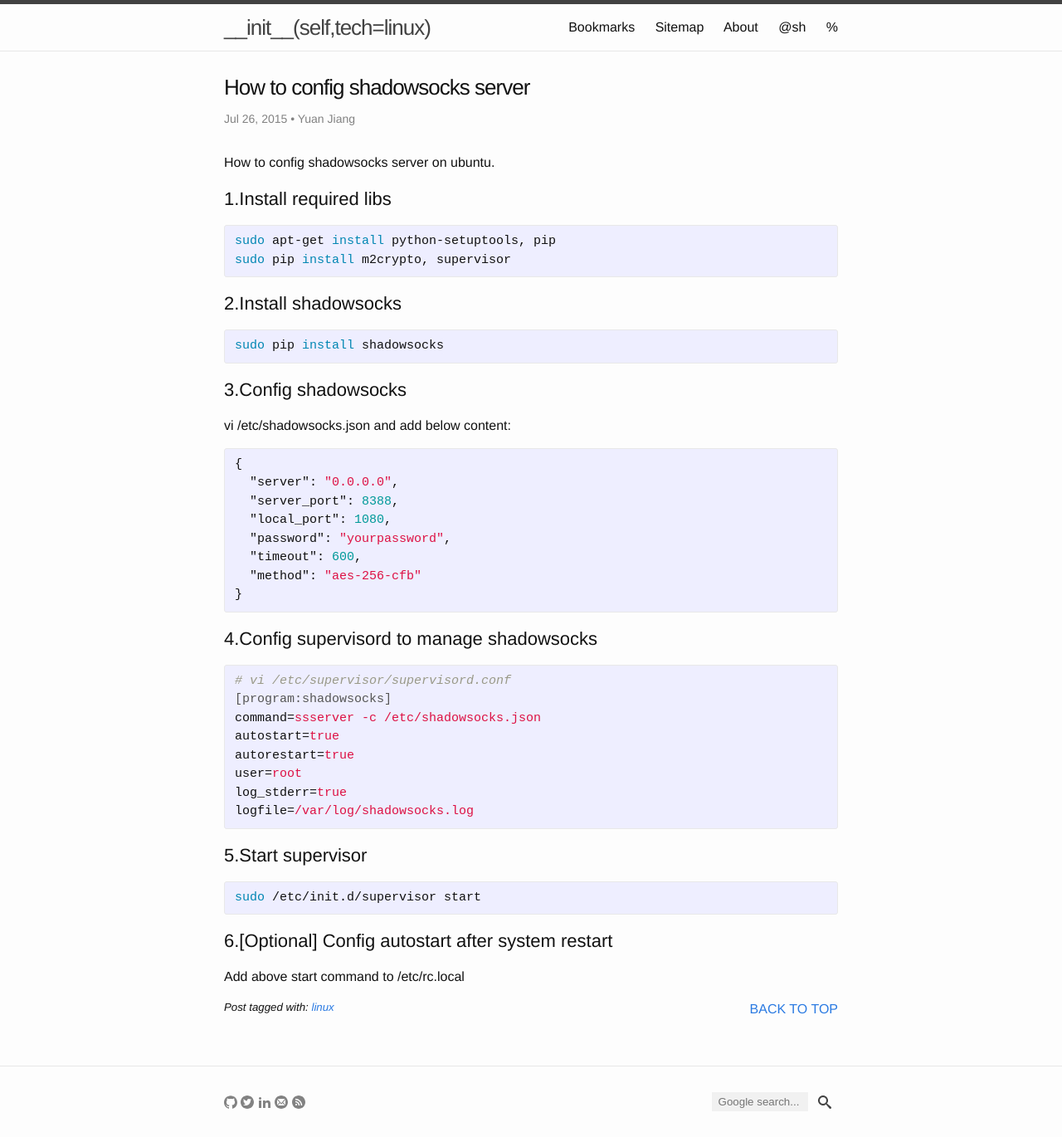
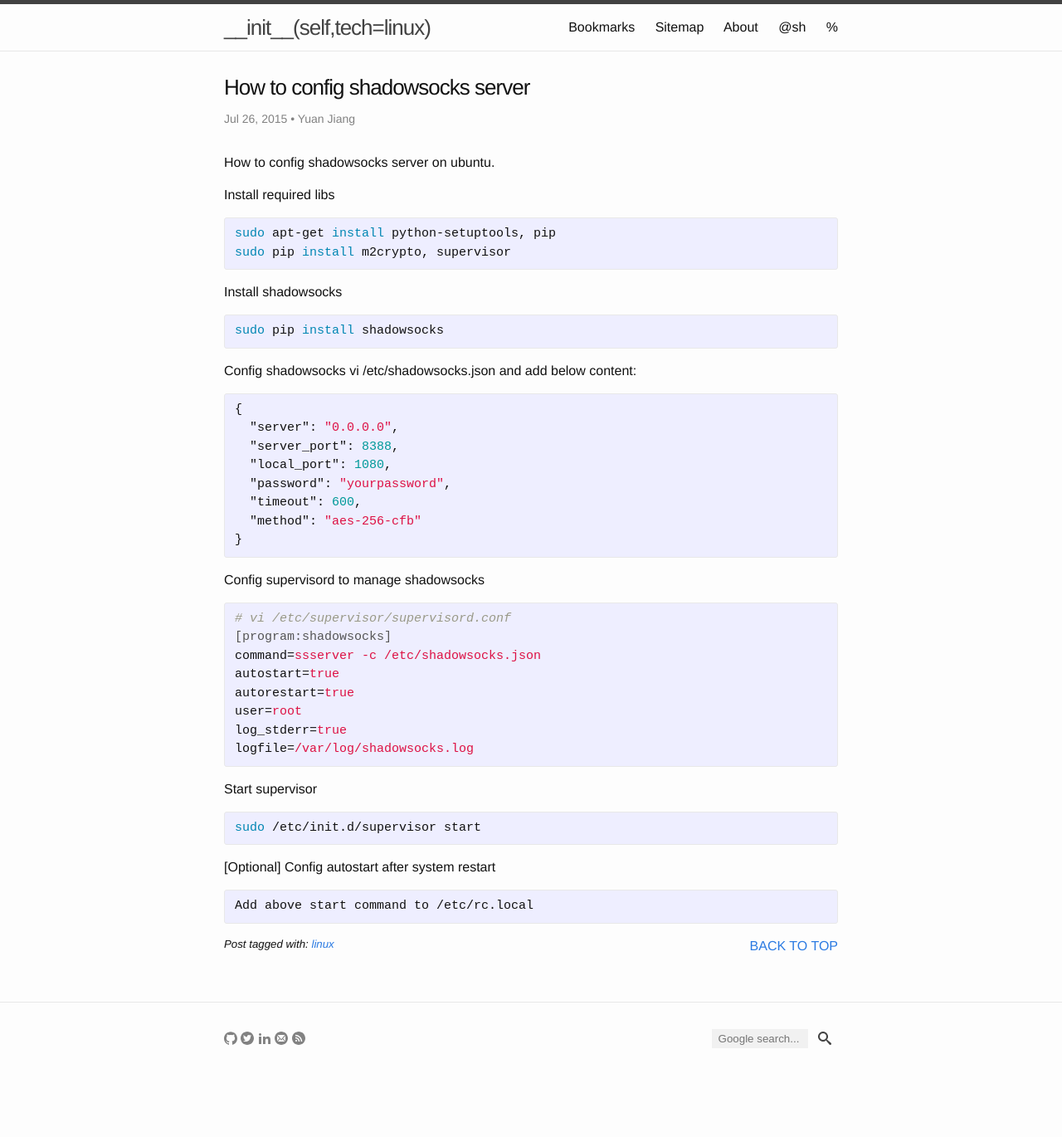
Before and after one commit to yuan-jiang/yuan-jiang.github.io, a Jekyll site: the page built from _posts/2015-07-26-how-to-config-shadowsocks-server.md, in a window 1280 px wide. Shown: the whole page at 83% size. Built offline with Jekyll 4.4.1, drawn with Linux system fonts in a browser that asks for light colours; comment, search, counter and statistics services are not loaded; after the commit the page ends 1293 px from its top, so only the background shows below that.

Commit message:
Update 2015-07-26-how-to-config-shadowsocks-server.md

```diff
--- a/_posts/2015-07-26-how-to-config-shadowsocks-server.md
+++ b/_posts/2015-07-26-how-to-config-shadowsocks-server.md
@@ -8,18 +8,18 @@ tags: linux
 
 How to config shadowsocks server on ubuntu.
 
-## 1.Install required libs
+Install required libs
 {% highlight bash %}
 sudo apt-get install python-setuptools, pip
 sudo pip install m2crypto, supervisor
 {% endhighlight %}
 
-## 2.Install shadowsocks
+Install shadowsocks
 {% highlight bash %}
 sudo pip install shadowsocks
 {% endhighlight %}
 
-## 3.Config shadowsocks
+Config shadowsocks
 vi /etc/shadowsocks.json and add below content:
 {% highlight json %}
 {
@@ -32,7 +32,7 @@ vi /etc/shadowsocks.json and add below content:
 }
 {% endhighlight %}
 
-## 4.Config supervisord to manage shadowsocks
+Config supervisord to manage shadowsocks
 {% highlight ini %}
 # vi /etc/supervisor/supervisord.conf
 [program:shadowsocks]
@@ -44,10 +44,12 @@ log_stderr=true
 logfile=/var/log/shadowsocks.log
 {% endhighlight %}
 
-## 5.Start supervisor
+Start supervisor
 {% highlight bash %}
 sudo /etc/init.d/supervisor start
 {% endhighlight %}
 
-## 6.[Optional] Config autostart after system restart
+[Optional] Config autostart after system restart
+{% highlight text %}
 Add above start command to /etc/rc.local
+{% endhighlight %}
```
